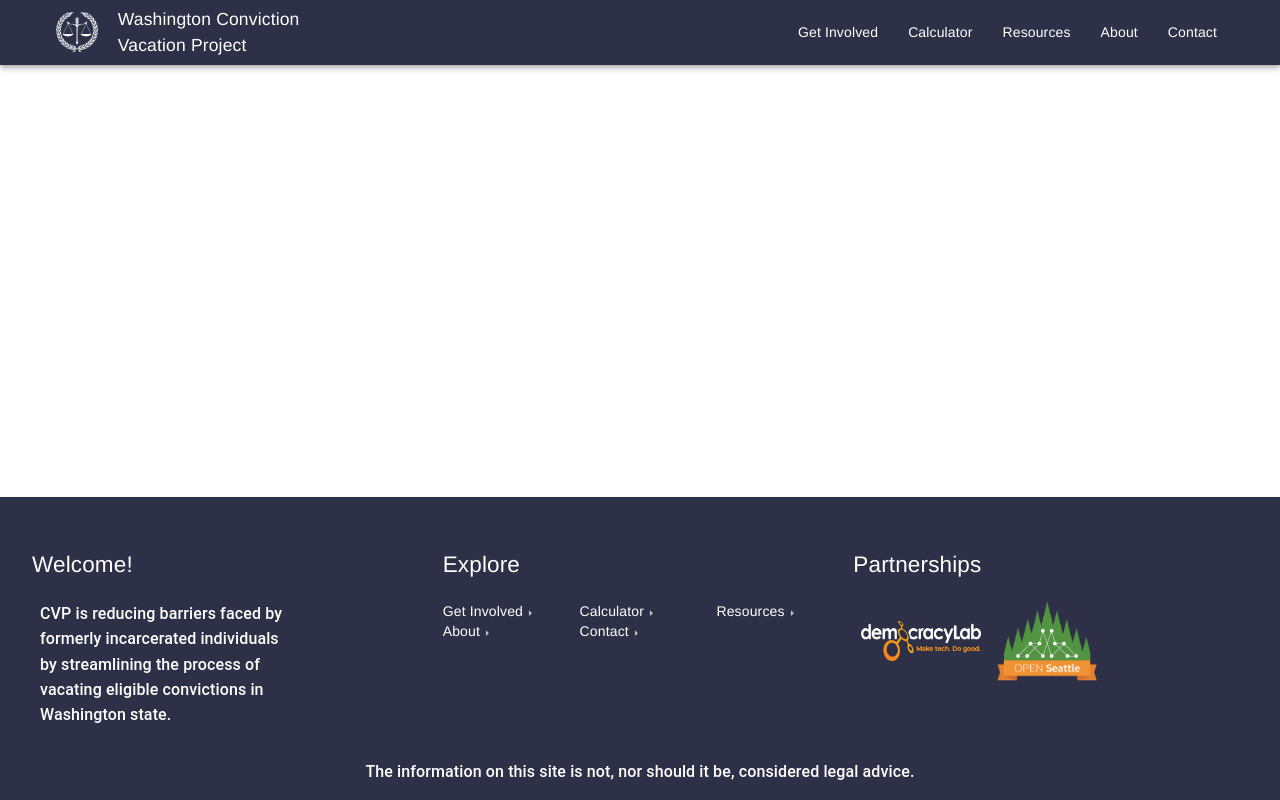
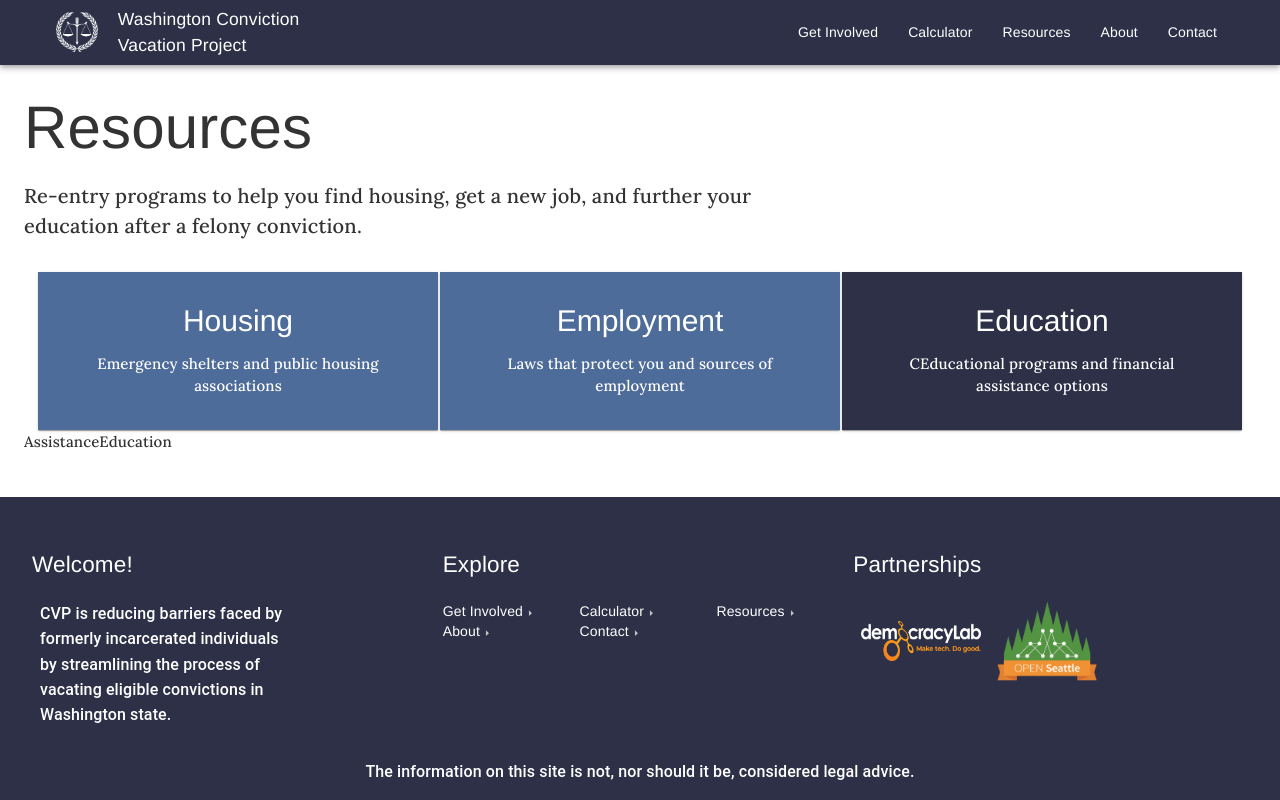
Before and after one commit to openseattle/clearviction-v1, a React (Create React App) app: page /resources/assistance/education in a window 1280 px wide. Built offline with nearby package versions, Linux system fonts and the light colour scheme.

Commit message:
assistance links and baseline

```diff
--- a/src/App.js
+++ b/src/App.js
@@ -61,7 +61,7 @@ function App() {
             <Route exact path="/resources/the-process">
               <TheProcessPage />
             </Route>
-            <Route exact path="/resources/assistance">
+            <Route path="/resources/assistance">
               <AssistancePage />
             </Route>
           </Switch>
--- /dev/null
+++ b/src/Subpages/Resources/AssistanceEducation.jsx
@@ -0,0 +1,13 @@
+import { Container, Typography } from "@material-ui/core"
+
+const AssistanceEducation = () => {
+  return (
+    <Container>
+      <Typography>
+        AssistanceEducation
+      </Typography>
+    </Container>
+  )
+}
+
+export default AssistanceEducation;
--- /dev/null
+++ b/src/Subpages/Resources/AssistanceEmployment.jsx
@@ -0,0 +1,13 @@
+import { Container, Typography } from "@material-ui/core"
+
+const AssistanceEmployment = () => {
+  return (
+    <Container>
+      <Typography>
+        AssistanceEmployment
+      </Typography>
+    </Container>
+  )
+}
+
+export default AssistanceEmployment;
--- /dev/null
+++ b/src/Subpages/Resources/AssistanceHousing.jsx
@@ -0,0 +1,13 @@
+import { Container, Typography } from "@material-ui/core"
+
+const AssistanceHousing = () => {
+  return (
+    <Container>
+      <Typography>
+        AssistanceHousing
+      </Typography>
+    </Container>
+  )
+}
+
+export default AssistanceHousing;
--- a/src/Subpages/Resources/AssistancePage.jsx
+++ b/src/Subpages/Resources/AssistancePage.jsx
@@ -1,13 +1,52 @@
-import { Container, Typography } from "@material-ui/core";
+import { Container, } from "@material-ui/core";
+import { Route } from "react-router-dom";
+import HeroPanel from "../../Components/HeroPanel";
+import NavCardGroup from "../../Components/NavCardGroup";
+import AssistanceEducation from "./AssistanceEducation";
+import AssistanceEmployment from "./AssistanceEmployment";
+import AssistanceHousing from "./AssistanceHousing";
+
+const subPages = [
+  {
+    name: "Housing",
+    link: "/resources/assistance/housing",
+    desc: "Emergency shelters and public housing associations",
+  },
+  {
+    name: "Employment",
+    link: "/resources/assistance/employment",
+    desc: "Laws that protect you and sources of employment",
+  },
+  {
+    name: "Education",
+    link: "/resources/assistance/education",
+    desc: "CEducational programs and financial assistance options",
+  },
+];
 
 const AssistancePage = () => {
   return (
-    <Container>
-      <Typography variant="h1">
-        ASSISTANCE PAGE
-      </Typography>
-    </Container>
-  )
-}
+    <>
+      <Container>
+        <HeroPanel
+          title={"Resources"}
+          subtitle={
+            "Re-entry programs to help you find housing, get a new job, and further your education after a felony conviction."
+          }
+        />
+        <NavCardGroup subPages={subPages} />
+      </Container>
+      <Route exact path="/resources/assistance/housing">
+        <AssistanceHousing />
+      </Route>
+      <Route exact path="/resources/assistance/employment">
+      <AssistanceEmployment />
+      </Route>
+      <Route exact path="/resources/assistance/education">
+      <AssistanceEducation />
+      </Route>
+    </>
+  );
+};
 
 export default AssistancePage;
```
